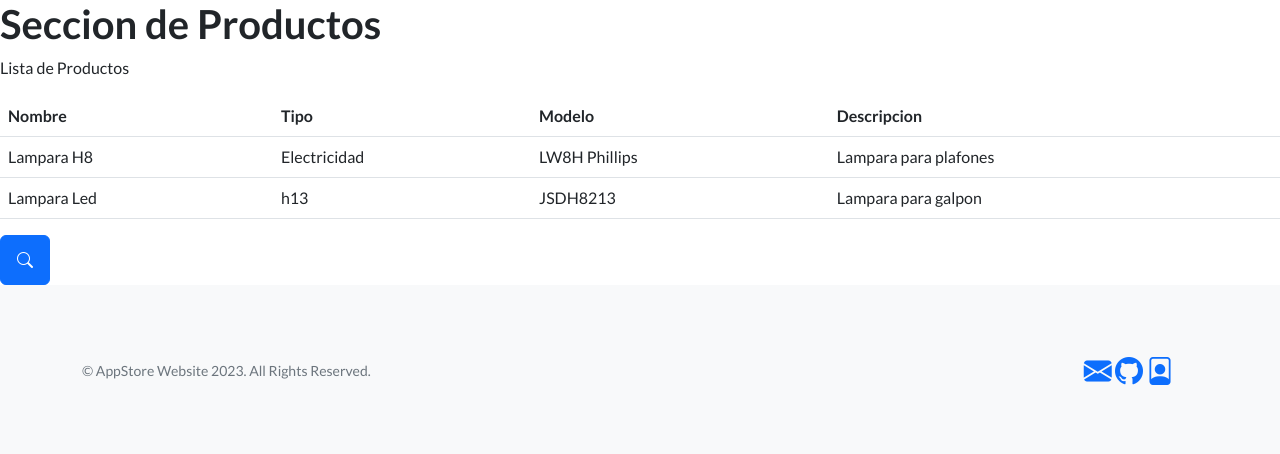
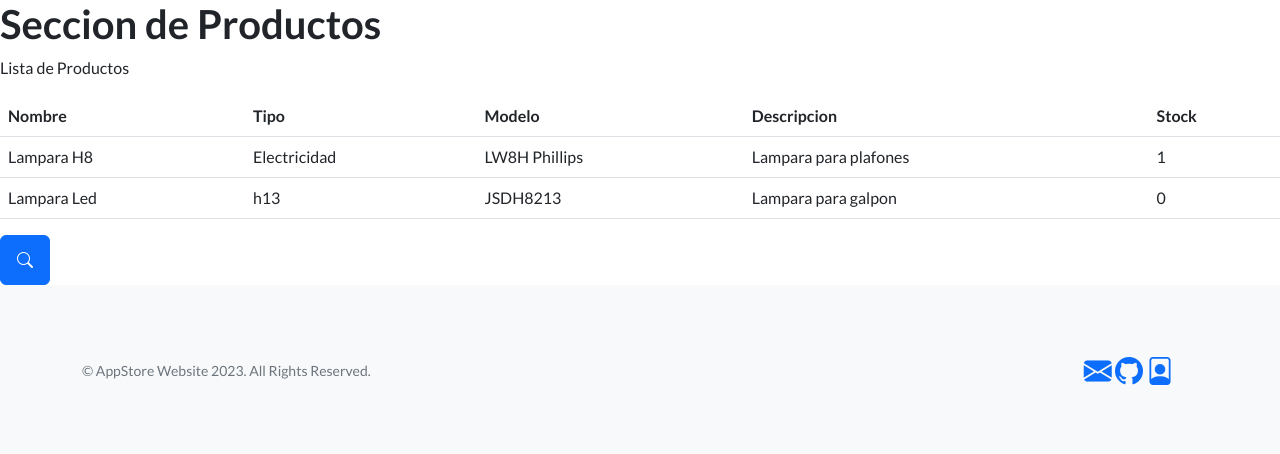
Before and after one commit to AlePantu/ProyectoFinal-Pantuliano, a Django app: page /app-store/productos/ in a window 1280 px wide. Shown: the part 66-520 px from the top of the page. Run offline with Django 4.2, Linux system fonts and the light colour scheme; data comes from the database, SQL or seed files in the repository; both versions use the stored data as it was after the commit; some libraries are stand-ins or nearby versions.

Commit message:
Agregado de Stock en producto

```diff
--- a/AppStore/models.py
+++ b/AppStore/models.py
@@ -18,9 +18,10 @@ class Producto(models.Model):
     tipo= models.CharField(max_length=30)
     modelo = models.CharField(max_length=30)
     descripcion= models.CharField(max_length=30)
+    stock = models.IntegerField()
 
     def __str__(self) -> str:
-        return f'{self.nombre}, tipo producto: {self.tipo} , modelo: {self.modelo} , descripcion: {self.descripcion}'
+        return f'{self.nombre}, tipo producto: {self.tipo} , modelo: {self.modelo} , descripcion: {self.descripcion} , stock:{self.stock}'
 
 class Proveedor(models.Model):
 
--- a/AppStore/templates/productos.html
+++ b/AppStore/templates/productos.html
@@ -13,6 +13,7 @@
                       <th scope="col">Tipo</th>
                       <th scope="col">Modelo</th>
                       <th scope="col">Descripcion</th>
+                      <th scope="col">Stock</th>
                   </tr>
               </thead>
               <tbody>
@@ -22,6 +23,7 @@
                       <td>{{ producto.tipo }}</td>
                       <td>{{ producto.modelo }}</td>
                       <td>{{ producto.descripcion }}</td>
+                      <td>{{ producto.stock }}</td>
                       {%if user.is_staff%}
                       <td><a type="button" class="btn btn-warning" href="{% url 'ActualizarProducto' producto.id %}"><i class="bi bi-pencil-square"></i></a>
                           <a type="button" class="btn btn-danger" href="{% url 'EliminaProducto' producto.id %}"><i class="bi bi-trash"></i></a>
```
Also changed, not shown: AppStore/migrations/0008_producto_stock.py (added), db.sqlite3.
